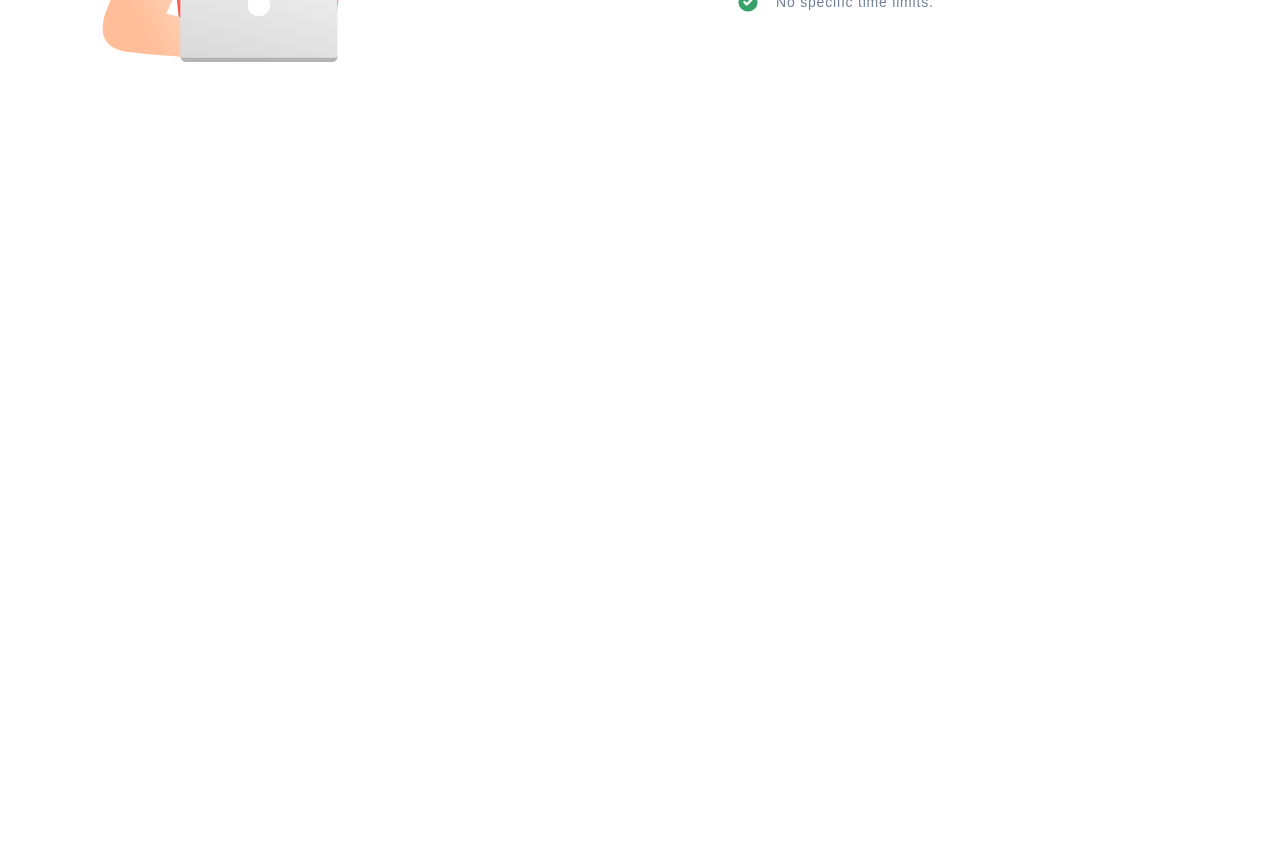
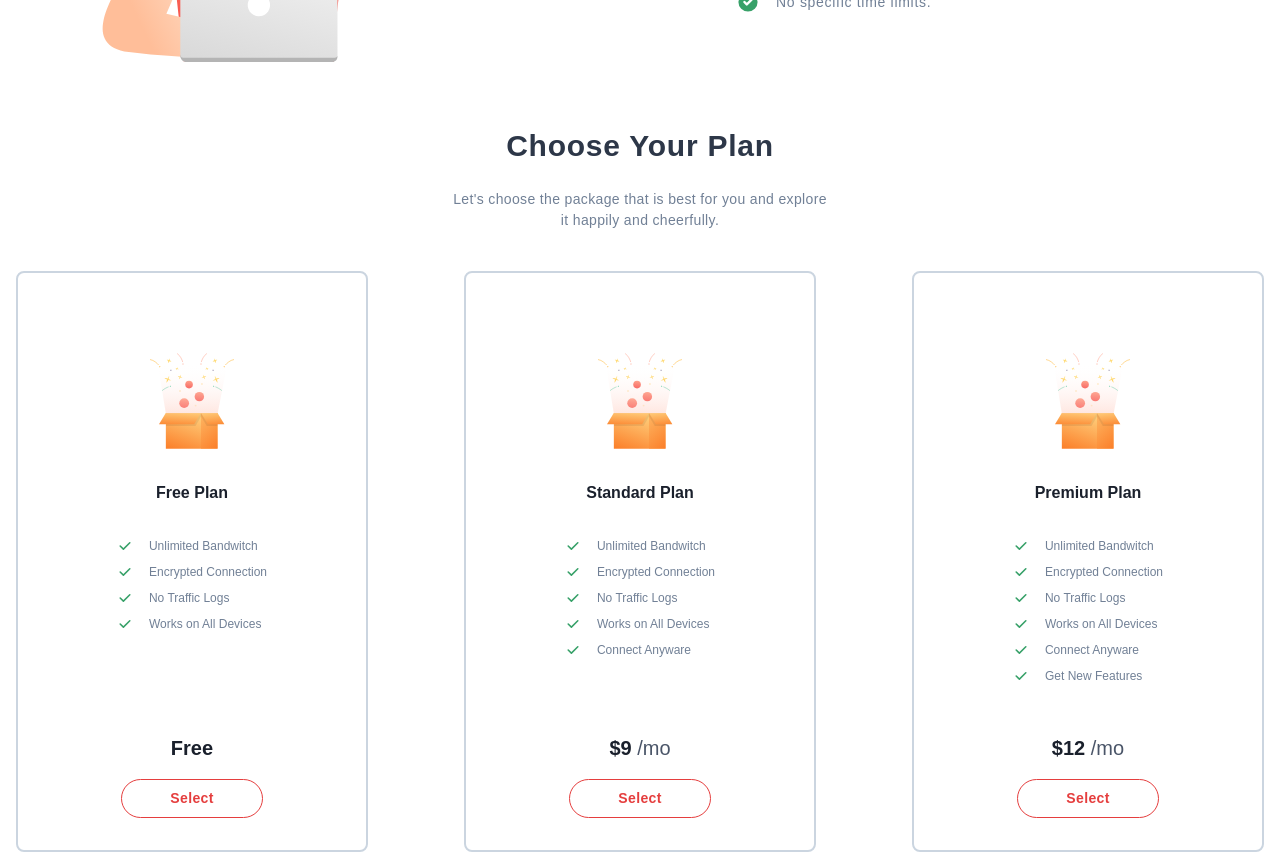
Before and after one commit to rahulkhimsuriya/laslesvpn-landing-page-freebies, a Vue app: page / in a window 1280 px wide. Shown: the part 1060-1912 px from the top of the page. Before the commit the page ends 1123 px from the top, so only its background shows below. Built offline with nearby package versions, Linux system fonts and the light colour scheme.

Commit message:
add plans section

```diff
--- a/src/components/ListItem.vue
+++ b/src/components/ListItem.vue
@@ -4,7 +4,7 @@
       <slot name="icon"></slot>
     </div>
 
-    <div class="ml-4 text-sm font-medium text-gray-600">
+    <div class="ml-4">
       <slot></slot>
     </div>
   </li>
--- /dev/null
+++ b/src/components/PlanCard.vue
@@ -0,0 +1,73 @@
+<template>
+  <div
+    class="pt-20 pb-8 px-8 flex flex-shrink-0 flex-col items-center border-2 border-gray-400 hover:border-red-300 rounded-lg"
+  >
+    <div class="flex flex-1 flex-col items-center">
+      <div class="flex flex-col items-center justify-center">
+        <img class="h-24" :src="plan.image" :alt="plan.name" />
+
+        <h6 class="mt-8 text-base font-semibold text-gray-900">
+          {{ plan.name }}
+        </h6>
+      </div>
+
+      <List class="mt-8 space-y-2">
+        <ListItem
+          class="text-xs font-normal text-gray-600"
+          v-for="(feature, index) in plan.features"
+          :key="index"
+        >
+          <template #icon>
+            <svg
+              class="w-4 h-4 text-green-600"
+              fill="currentColor"
+              viewBox="0 0 20 20"
+              xmlns="http://www.w3.org/2000/svg"
+            >
+              <path
+                fill-rule="evenodd"
+                d="M16.707 5.293a1 1 0 010 1.414l-8 8a1 1 0 01-1.414 0l-4-4a1 1 0 011.414-1.414L8 12.586l7.293-7.293a1 1 0 011.414 0z"
+                clip-rule="evenodd"
+              ></path>
+            </svg>
+          </template>
+
+          {{ feature }}
+        </ListItem>
+      </List>
+    </div>
+
+    <div class="mt-12 flex flex-col items-center justify-center">
+      <slot name="footer">
+        <h5 class="text-xl font-semibold text-gray-900">{{ plan.price }}</h5>
+
+        <BaseButton class="mt-4 px-12" type="ghost">Select</BaseButton>
+      </slot>
+    </div>
+  </div>
+</template>
+
+<script>
+import List from './List'
+import ListItem from './ListItem'
+import BaseButton from './BaseButton'
+
+export default {
+  name: 'PlanCard',
+
+  props: {
+    plan: {
+      type: Object,
+      required: true
+    }
+  },
+
+  components: {
+    List,
+    ListItem,
+    BaseButton
+  }
+}
+</script>
+
+<style scoped></style>
--- a/src/components/SeactionHeader.vue
+++ b/src/components/SeactionHeader.vue
@@ -1,5 +1,5 @@
 <template>
-  <div>
+  <div class="max-w-sm">
     <h3
       class="text-3xl text-gray-800 font-semibold leading-tight tracking-wide"
     >
--- a/src/pages/Home.vue
+++ b/src/pages/Home.vue
@@ -60,7 +60,7 @@
 
         <List class="mt-8 space-y-4">
           <ListItem
-            class="leading-none tracking-wider"
+            class="text-sm font-medium text-gray-600 leading-none tracking-wider"
             v-for="feature in featuresList"
             :key="feature"
           >
@@ -83,6 +83,33 @@
         </List>
       </div>
     </section>
+
+    <section class="mt-16 w-full">
+      <div class="text-center flex items-center justify-center">
+        <SeactionHeader
+          title="Choose Your Plan"
+          subtitle="Let's choose the package that is best for you and explore it happily and cheerfully."
+        />
+      </div>
+
+      <div class="mt-10 grid grid-cols-3 gap-24">
+        <PlanCard v-for="(plan, index) in plans" :key="index" :plan="plan">
+          <template #footer>
+            <h5 class="text-xl font-semibold text-gray-900">
+              {{ plan.price }}
+              <span
+                class="font-light text-gray-700"
+                v-if="plan.price != 'Free'"
+              >
+                /mo
+              </span>
+            </h5>
+
+            <BaseButton class="mt-4 px-12" type="ghost">Select</BaseButton>
+          </template>
+        </PlanCard>
+      </div>
+    </section>
   </div>
 </template>
 
@@ -94,6 +121,8 @@ import LocationIcon from '@/assets/images/location.svg'
 import SeactionHeader from '@/components/SeactionHeader'
 import List from '@/components/List'
 import ListItem from '@/components/ListItem'
+import PlanCard from '@/components/PlanCard'
+import PlanImage from '@/assets/images/plan.svg'
 
 export default {
   name: 'Home',
@@ -102,7 +131,8 @@ export default {
     HeroCard,
     SeactionHeader,
     List,
-    ListItem
+    ListItem,
+    PlanCard
   },
 
   data() {
@@ -129,6 +159,44 @@ export default {
         'Internet without borders.',
         'Supercharged VPN',
         'No specific time limits.'
+      ],
+      plans: [
+        {
+          name: 'Free Plan',
+          image: PlanImage,
+          price: 'Free',
+          features: [
+            'Unlimited Bandwitch',
+            'Encrypted Connection',
+            'No Traffic Logs',
+            'Works on All Devices'
+          ]
+        },
+        {
+          name: 'Standard Plan',
+          image: PlanImage,
+          price: '$9',
+          features: [
+            'Unlimited Bandwitch',
+            'Encrypted Connection',
+            'No Traffic Logs',
+            'Works on All Devices',
+            'Connect Anyware'
+          ]
+        },
+        {
+          name: 'Premium Plan',
+          image: PlanImage,
+          price: '$12',
+          features: [
+            'Unlimited Bandwitch',
+            'Encrypted Connection',
+            'No Traffic Logs',
+            'Works on All Devices',
+            'Connect Anyware',
+            'Get New Features'
+          ]
+        }
       ]
     }
   }
```
Also changed, not shown: src/assets/images/plan.svg (added).
